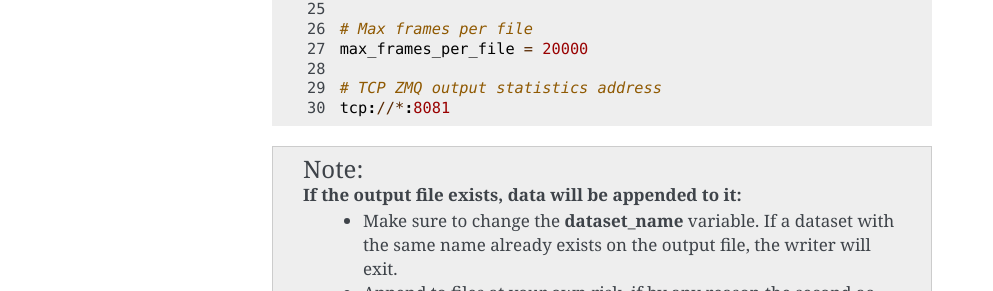
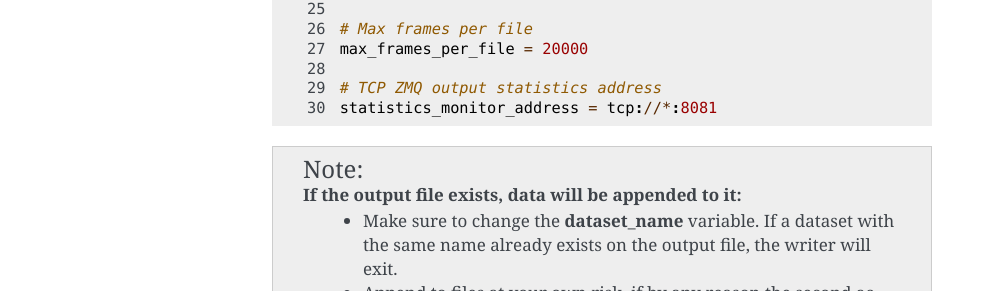
Before and after one commit to paulscherrerinstitute/lib_cpp_h5_writer, a Sphinx documentation site: the page built from docs/getting-started.rst, in a window 1280 px wide. Shown: the part 1518-1809 px from the top of the page, without its empty margins (148-1141 px from the left). Built offline with Sphinx 7.4.7, drawn with Linux system fonts in a browser that asks for light colours.

```diff
--- a/docs/getting-started.rst
+++ b/docs/getting-started.rst
@@ -78,7 +78,7 @@ From there, create a tomcat writer pco configuration file (*.pco) according to y
     max_frames_per_file = 20000
 
     # TCP ZMQ output statistics address
-    tcp://*:8081
+    statistics_monitor_address = tcp://*:8081
 
 .. note::
     If the output file exists, data will be appended to it:
```
